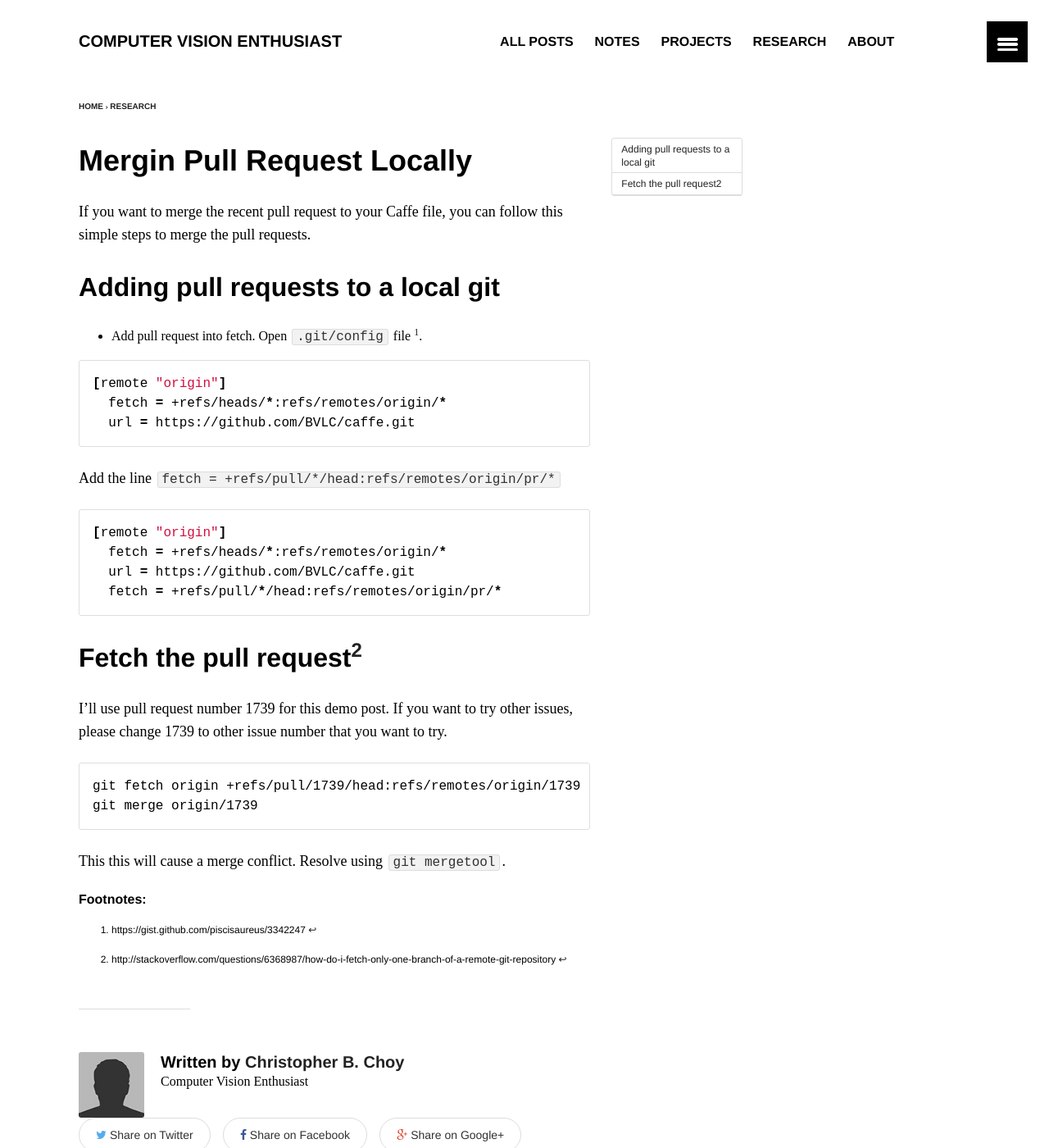
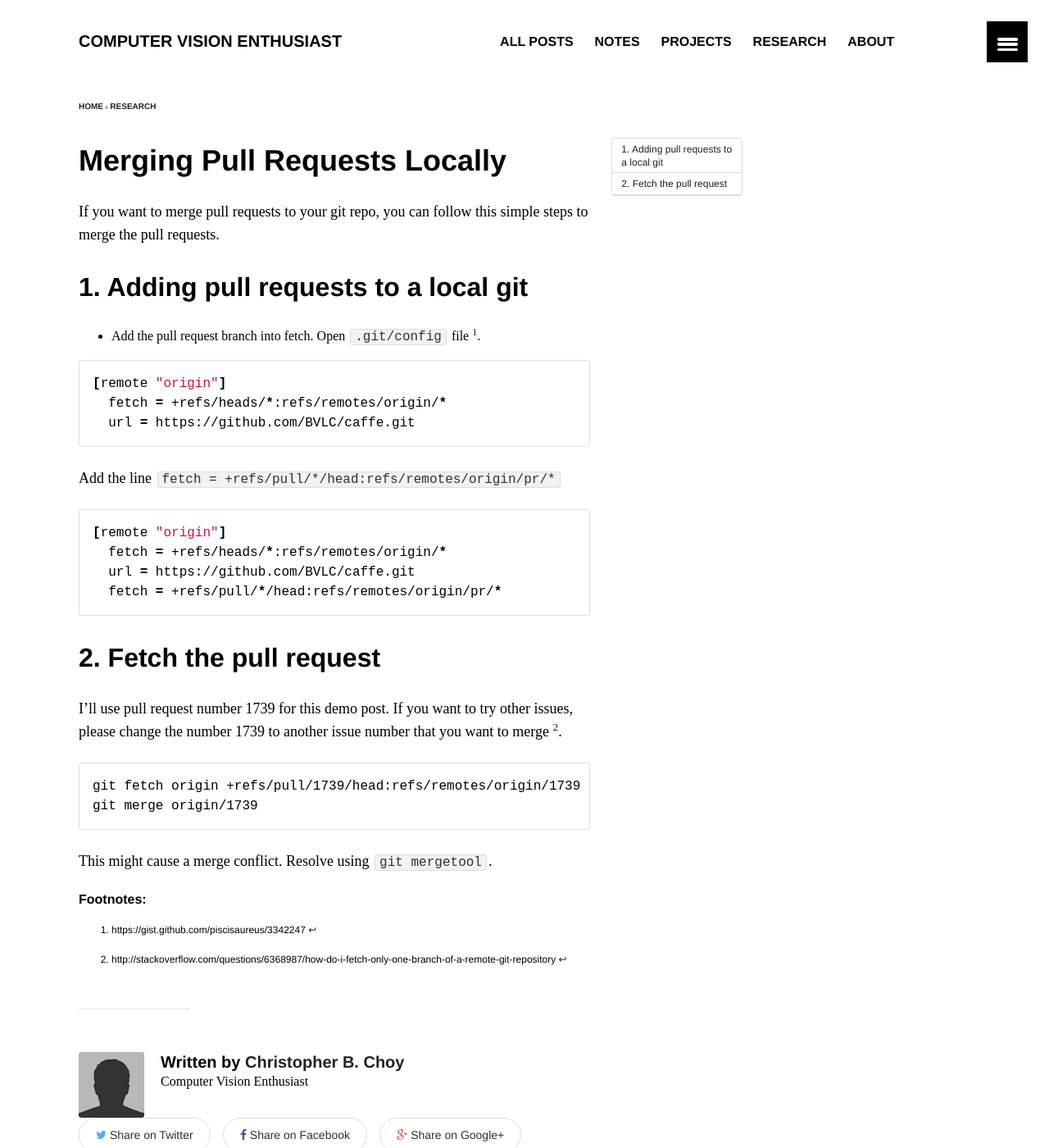
Before and after one commit to antran89/blog, a Jekyll site: the page built from _posts/research/2015-07-13-merging-pull-request.md, in a window 1280 px wide and 1400 px high. Shown: the whole window at 82% size. Built offline with Jekyll 4.4.1, drawn with Linux system fonts in a browser that asks for light colours; comment, search, counter and statistics services are not loaded.

Commit message:
minor change

```diff
--- a/_posts/research/2015-07-13-merging-pull-request.md
+++ b/_posts/research/2015-07-13-merging-pull-request.md
@@ -1,8 +1,8 @@
 ---
 layout: article
-title: "Mergin Pull Request Locally"
+title: "Merging Pull Requests Locally"
 date: 2015-07-13T21:15:55-0700
-modified:
+modified: 2015-07-14T11:58:53-0700
 categories: research
 excerpt:
 comments: true
@@ -14,12 +14,12 @@ image:
   teaser:
 ---
 
-If you want to merge the recent pull request to your Caffe file, you can follow
+If you want to merge pull requests to your git repo, you can follow
 this simple steps to merge the pull requests.
 
-## Adding pull requests to a local git
+## 1. Adding pull requests to a local git
 
-- Add pull request into fetch. Open `.git/config` file [^1].
+- Add the pull request branch into fetch. Open `.git/config` file [^1].
 
 {% highlight bash %}
 [remote "origin"]
@@ -37,17 +37,18 @@ Add the line `fetch = +refs/pull/*/head:refs/remotes/origin/pr/*`
 {% endhighlight %}
 
 
-## Fetch the pull request[^2]
+## 2. Fetch the pull request
 
 I'll use pull request number 1739 for this demo post. If you want to try other
-issues, please change 1739 to other issue number that you want to try.
+issues, please change the number 1739 to another issue number that you want to
+merge [^2].
 
 {% highlight bash %}
 git fetch origin +refs/pull/1739/head:refs/remotes/origin/1739
 git merge origin/1739
 {% endhighlight %}
 
-This this will cause a merge conflict. Resolve using `git mergetool`.
+This might cause a merge conflict. Resolve using `git mergetool`.
 
 [^1]: https://gist.github.com/piscisaureus/3342247
 [^2]: http://stackoverflow.com/questions/6368987/how-do-i-fetch-only-one-branch-of-a-remote-git-repository
```
Also changed, not shown: _posts/research/2015-01-31-caffe-notes.md (+9 -0 lines).
